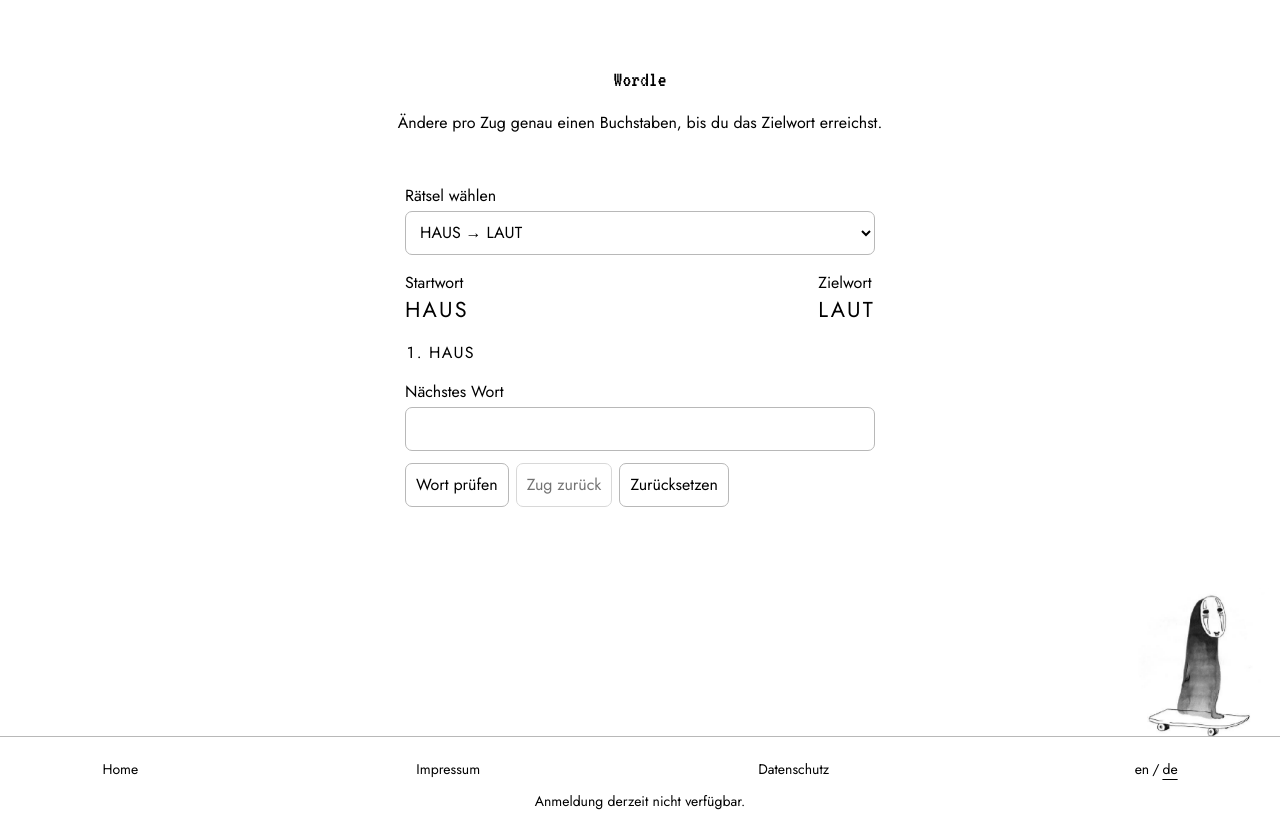
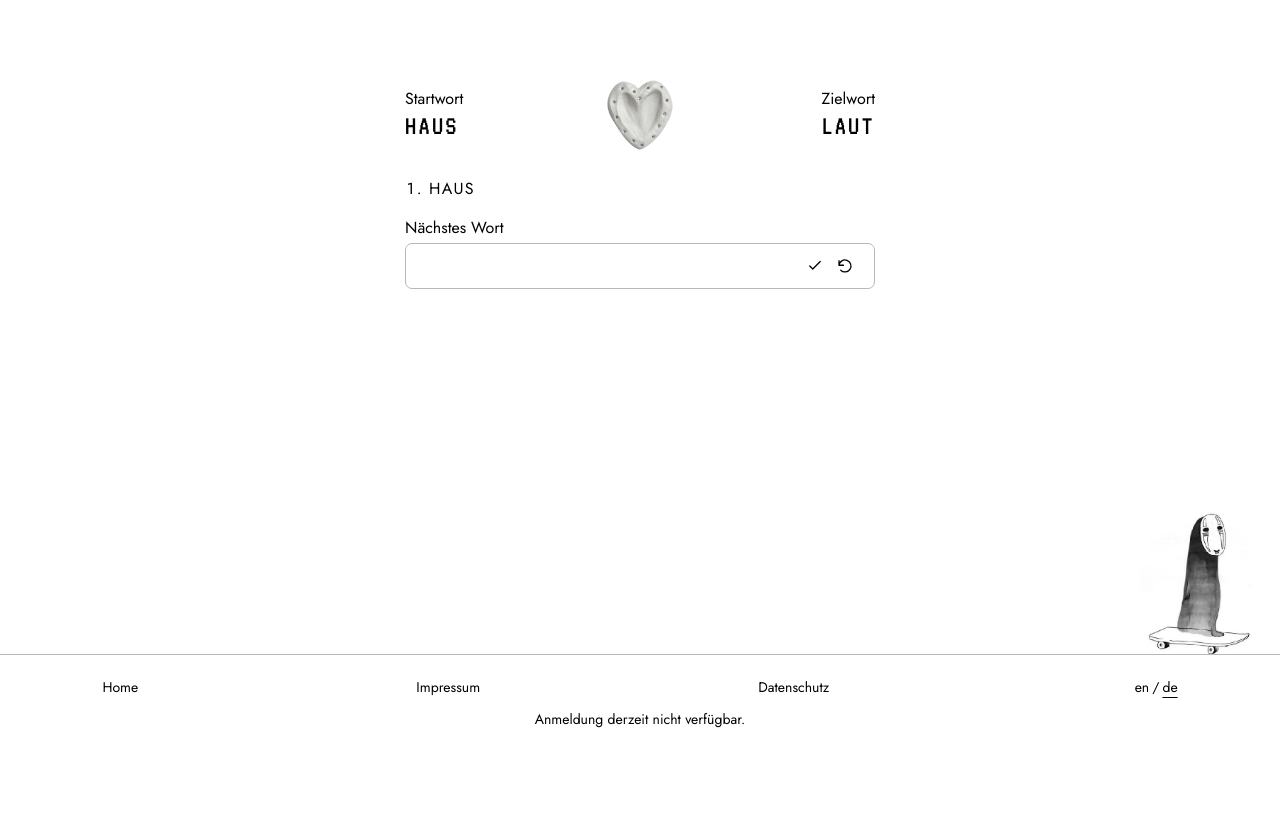
Before and after one commit to ashwite/brainly, a website: page pages/wordle.html in a window 1280 px wide. Shown: the part 61-882 px from the top of the page. After the commit the page ends 800 px from the top, so only its background shows below. Drawn offline with Linux system fonts and the light colour scheme; a web font is replaced by a local one.

Commit message:
Update game screens, instructions and project documentation

```diff
--- a/pages/wordle.html
+++ b/pages/wordle.html
@@ -6,7 +6,7 @@
   <meta name="description" content="Ändere pro Zug einen Buchstaben und erreiche das Zielwort.">
   <title>Wordle · brainly</title>
   <link rel="icon" href="../assets/miffy.png" type="image/png">
-  <!-- Ich lese Sprache und Farben beim Laden, damit die Seite direkt zu den Einstellungen aus Sudoku passt. -->
+  <!-- Gespeicherte Sprache und Hell-Dunkel-Modus vor dem Rendern anwenden. -->
   <meta name="theme-color" content="#fff">
   <script>
     const preferredTheme = matchMedia('(prefers-color-scheme: dark)').matches ? 'dark' : 'light';
@@ -19,27 +19,21 @@
     }
   </script>
   <!-- Im Stylesheet sammle ich gemeinsame Regeln und ergänze für jedes Spiel eigene Regeln. -->
-  <link rel="stylesheet" href="../styles/style.css?v=85">
-  <script src="../scripts/text.js?v=24" defer></script>
+  <link rel="stylesheet" href="../styles/style.css?v=107">
+  <script src="../scripts/text.js?v=29" defer></script>
   <script src="../scripts/site-shell.js?v=20" defer></script>
   <script src="../scripts/navigation.js?v=5" defer></script>
-  <script src="../scripts/wordle.js?v=7" defer></script>
+  <script src="../scripts/wordle.js?v=9" defer></script>
   <script src="../scripts/characters.js?v=10" defer></script>
   <script src="../scripts/levels.js?v=11" defer></script>
-  <script src="../scripts/app.js?v=13" defer></script>
+  <script src="../scripts/app.js?v=15" defer></script>
   <script src="../scripts/account.js?v=9" data-publishable-key="pk_test_d2FybS1wYW5kYS00MjY1LmNsZXJrLmFjY291bnRzLmRldiQ" defer></script>
 </head>
 <body class="word-ladder" data-game="wordle">
 
-  <!-- Wordle: Ich zeige Start, Ziel und die bisher gespielten Wörter. -->
+  <!-- Wordle zeigt Startwort, Zielwort und die bisher geprüften gültigen Wörter. -->
   <main>
-    <div class="intro">
-      <h1 data-text="ladderName">Wordle</h1>
-      <p data-text="ladderRules">Ändere pro Zug genau einen Buchstaben, bis du das Zielwort erreichst.</p>
-    </div>
-    <section class="ladder-game" aria-labelledby="ladder-puzzle-label">
-      <label id="ladder-puzzle-label" for="ladder-puzzle" data-text="ladderPuzzle">Rätsel wählen</label>
-      <select id="ladder-puzzle"></select>
+    <section class="ladder-game" data-label="ladderName" aria-label="Wordle">
       <dl class="ladder-words">
         <div><dt data-text="ladderStart">Startwort</dt><dd id="ladder-start"></dd></div>
         <div><dt data-text="ladderTarget">Zielwort</dt><dd id="ladder-target"></dd></div>
@@ -47,11 +41,20 @@
       <ol id="ladder-path" data-label="ladderPath"></ol>
       <form id="ladder-form">
         <label for="ladder-input" data-text="ladderNext">Nächstes Wort</label>
-        <input id="ladder-input" type="text" spellcheck="false" autocomplete="off" autocapitalize="characters" required>
-        <div class="ladder-actions">
-          <button id="ladder-submit" type="submit" data-text="ladderCheck">Wort prüfen</button>
-          <button id="ladder-undo" type="button" data-text="ladderUndo">Zug zurück</button>
-          <button id="ladder-reset" type="reset" data-text="reset">Zurücksetzen</button>
+        <div class="ladder-entry">
+          <input id="ladder-input" type="text" spellcheck="false" autocomplete="off" autocapitalize="characters" required>
+          <button id="ladder-submit" type="submit" data-label="ladderCheck" aria-label="Wort prüfen">
+            <svg viewBox="0 0 24 24" width="18" height="18" fill="none" stroke="currentColor"
+              stroke-width="1.7" stroke-linecap="round" stroke-linejoin="round" aria-hidden="true">
+              <path d="m5 12 4 4L19 6"/>
+            </svg>
+          </button>
+          <button id="ladder-reset" type="reset" data-label="reset" aria-label="Zurücksetzen">
+            <svg viewBox="0 0 24 24" width="18" height="18" fill="none" stroke="currentColor"
+              stroke-width="1.7" stroke-linecap="round" stroke-linejoin="round" aria-hidden="true">
+              <path d="M4 11a8 8 0 1 1 2.34 6.66M4 5v6h6"/>
+            </svg>
+          </button>
         </div>
       </form>
       <p id="ladder-status" role="status"></p>
--- a/scripts/home-help.js
+++ b/scripts/home-help.js
@@ -1,5 +1,6 @@
 (() => {
   const buttons = document.querySelectorAll('.home-info')
+  // Jede neu geöffnete Anleitung erhält einen eigenen Sieben-Sekunden-Timer.
   let closeTimer
 
   function showHelp(selected) {
--- a/scripts/text.js
+++ b/scripts/text.js
@@ -1,7 +1,6 @@
 // Hier sammle ich die Übersetzungen für Spiele, Navigation und Level-Bereich.
 // Ich lege Deutsch und Englisch nebeneinander ab. Derselbe Schlüssel steht für denselben Text.
 const uiText = {
-  headline: ["Denken statt scrollen.","Think instead of scrolling."],
   game: ["Sudoku-Spiel","Sudoku game"],
   board: ["Sudoku-Raster","Sudoku grid"],
   numbers: ["Zahlen eingeben","Enter numbers"],
@@ -38,14 +37,11 @@ const uiText = {
   catCharacter: ['Katze', 'Cat'],
   noCharacters: ['Die Charakterbilder sind noch nicht verfügbar.', 'Character images are unavailable.'],
   ladderName: ['Wordle', 'Wordle'],
-  ladderRules: ['Ändere pro Zug genau einen Buchstaben, bis du das Zielwort erreichst.', 'Change exactly one letter per move until you reach the target word.'],
-  ladderPuzzle: ['Rätsel wählen', 'Choose a puzzle'],
   ladderStart: ['Startwort', 'Start word'],
   ladderTarget: ['Zielwort', 'Target word'],
   ladderPath: ['Deine bisherigen Wörter', 'Your words so far'],
   ladderNext: ['Nächstes Wort', 'Next word'],
   ladderCheck: ['Wort prüfen', 'Check word'],
-  ladderUndo: ['Zug zurück', 'Undo move'],
   ladderLength: ['Das Wort muss dieselbe Länge haben.', 'The word must be the same length.'],
   ladderChange: ['Ändere genau einen Buchstaben an seiner Stelle.', 'Change exactly one letter in place.'],
   ladderUnknown: ['Dieses Wort steht nicht in der Wortliste.', 'This word is not in the word list.'],
@@ -60,7 +56,6 @@ const uiText = {
   clues: ['Fallakte', 'Case file'],
   rooms: ['Flurplan', 'Floor plan'],
   rules: ['Die vier Verdächtigen waren zur Tatzeit in vier verschiedenen Räumen. Nur die Person am Tatort war beim Opfer.', 'The four suspects were in four separate rooms at the time of the murder. Only the person at the crime scene was with the victim.'],
-  instructions: ['Für die Hinweise gilt die Reihenfolge A → B → C → D. „Direkt links“ bedeutet direkt davor. Ordne jedem Raum eine Person zu.', 'For the clues, the room order is A → B → C → D. “Immediately to the left” means directly before. Assign one person to each room.'],
   accusation: ['Wer hat die Tat begangen?', 'Who committed the murder?'],
   solve: ['Fall lösen', 'Solve case'],
   reset: ['Zurücksetzen', 'Reset'],
--- a/scripts/wordle.js
+++ b/scripts/wordle.js
@@ -172,14 +172,12 @@ function startWordLadder() {
     en: new Set('COLD CORD CARD WARD WARM WORD WORM GOLD BOLD HOLD SOLD TOLD FOLD HARD HARM HEAD HEAL TEAL TELL TALL TAIL HAIL HALL HEAR HEAT SEAL DEAL REAL CAT COT DOT DOG COG BAT RAT HAT HOT POT LOT LOG HARE CARE CURE PURE PORE CORE COMB COME DOME HOME HOPE ROPE RIPE PIPE PILE FILE FIRE FIRM FARM FORM FOAM TOLL HELL HILL FILL FULL BULL PULL POLL POLE PALE SALE MALE TALE TAME SAME GAME FAME LAME LIME LIKE LINE MINE NINE WINE WIDE RIDE SIDE SIRE TIRE TILE TIME DIME DINE FINE FIND FOND FOOD FOOL COOL COAL GOAL GOAT COAT BOAT BOLT BELT BELL BALL FALL FAIL FAIR HAIR PAIR PAIL NAIL MAIL MAIN RAIN PAIN PAWN DAWN DOWN TOWN TORN BORN CORN CORP CORK WORK WORN WARN BARN BARK DARK DART DARE DATE GATE LATE MATE RATE RACE PACE FACE FACT FATE FAKE CAKE MAKE BAKE TAKE TAPE TYPE TYRE SURE SAND SEND SENT BENT BEND BOND BAND BANG BANK SANK SINK SING RING KING WING WIND MIND PINE PINT PANT CANT CAST FAST LAST LOST LOFT SOFT SORT FORT FORK PORK PORT POST PAST PEST PETS SETS GETS JETS VETS VEST BEST REST TEST TEXT NEXT NEST NEWS NEAT BEAT SEAT MEAT SELL WELL WELD WILD MILD MILL'.split(' ')),
   }
 
-  const picker = document.querySelector('#ladder-puzzle')
   const start = document.querySelector('#ladder-start')
   const target = document.querySelector('#ladder-target')
   const path = document.querySelector('#ladder-path')
   const form = document.querySelector('#ladder-form')
   const input = document.querySelector('#ladder-input')
   const submit = document.querySelector('#ladder-submit')
-  const undo = document.querySelector('#ladder-undo')
   const status = document.querySelector('#ladder-status')
   const language = () => document.documentElement.lang === 'en' ? 'en' : 'de'
   const initial = (lang, puzzle = 0) => ({ puzzle, path: [puzzles[lang][puzzle][0]] })
@@ -196,7 +194,6 @@ function startWordLadder() {
   const state = () => progress[language()]
   let error = ''
   let nextPuzzleTimer
-  let pickerGroup
 
   // Ich vergleiche die Buchstaben an jeder Stelle. Tauschen oder Anhängen zählt nicht als ein Zug.
   function validateMove(previous, word, visited, lang) {
@@ -218,15 +215,6 @@ function startWordLadder() {
     const lang = language()
     const { puzzle, path: chain } = state()
     const [first, last] = puzzles[lang][puzzle]
-    const level = levelProgress.difficulty('wordle')
-    const group = `${lang}:${level}:${puzzle}`
-    if (pickerGroup !== group) {
-      picker.replaceChildren(...puzzles[lang].flatMap(([a, b, difficulty], index) =>
-        (difficulty === level || index === puzzle) ? [new Option(`${a} → ${b}`, String(index))] : []
-      ))
-      pickerGroup = group
-    }
-    picker.value = String(puzzle)
     start.textContent = first
     target.textContent = last
     path.replaceChildren(...chain.map(word => {
@@ -237,7 +225,6 @@ function startWordLadder() {
     const solved = chain.at(-1) === last
     input.disabled = submit.disabled = solved
     input.maxLength = first.length
-    undo.disabled = chain.length < 2
     document.title = `${translate('ladderName')} · brainly`
     showStatus(solved)
   }
@@ -252,7 +239,7 @@ function startWordLadder() {
     nextPuzzleTimer = undefined
   }
 
-  // Ich lasse die Erfolgsmeldung kurz stehen und öffne danach das nächste ungelöste Rätsel.
+  // Nach drei Sekunden folgt das nächste ungelöste Rätsel der aktuellen Stufe in derselben Sprache.
   function queueNextPuzzle() {
     const lang = language()
     const completed = state()
@@ -274,7 +261,6 @@ function startWordLadder() {
     render()
   }
 
-  picker.addEventListener('change', () => openPuzzle(Number(picker.value)))
   form.addEventListener('submit', event => {
     event.preventDefault()
     if (input.disabled) return
@@ -301,13 +287,6 @@ function startWordLadder() {
     error = ''
     showStatus(false)
   })
-  undo.addEventListener('click', () => {
-    stopNextPuzzle()
-    if (state().path.length > 1) state().path.pop()
-    clearInput()
-    render()
-    input.focus()
-  })
   form.addEventListener('reset', event => {
     event.preventDefault()
     stopNextPuzzle()
@@ -328,7 +307,7 @@ function startWordLadder() {
   })
   render()
 
-  // Ich speichere beide Sprachstände. Beim Laden prüfe ich jeden Schritt vor der Übernahme.
+  // Der Spielstand enthält beide Sprachversionen. Beim Wiederherstellen prüfe ich jeden gespeicherten Zug.
   return {
     translate,
     saveKey: 'wordLadderSave',
--- a/styles/style.css
+++ b/styles/style.css
@@ -29,7 +29,7 @@ button, a { -webkit-tap-highlight-color: transparent; }
 /* Wenn ich mit der Tastatur unterwegs bin, zeigt der Rahmen, welches Element gerade den Fokus hat. */
 button:focus-visible, a:focus-visible { outline: 2px solid var(--ink); outline-offset: 3px; }
 
-/* Ich gestalte die gemeinsame Kopfzeile mit Logo, Spielname und Menü. */
+/* Gemeinsame Kopfzeile mit Logo und Hell-Dunkel-Schalter. */
 header {
   position: relative;
   z-index: 50;
@@ -97,7 +97,7 @@ h1 { margin: 12px 0 4px; font-size: 22px; line-height: 1.35; font-weight: 400; }
   h1 { font-size: 20px; margin: 8px 0 0; }
 }
 
-/* Ich animiere Kopfzeile und Titel. */
+/* Kopfzeile und Einleitungsblöcke erscheinen mit einer kurzen Animation. */
 @media (prefers-reduced-motion: no-preference) {
   header { animation: header-arrive .25s ease-out both; }
   .intro { animation: content-arrive .3s cubic-bezier(.2,.7,.3,1) both; }
@@ -245,14 +245,19 @@ html:lang(en) .help-de { display: none; }
 
 .mudoku .case-layout {
   display: grid;
-  grid-template-columns: minmax(0, 1fr);
-  gap: 14px;
+  grid-template-columns: clamp(44px, 16vw, 152px) minmax(0, 1fr);
+  gap: 14px clamp(12px, 5vw, 48px);
   width: 100%;
   align-items: start;
 }
-
-@media (min-width: 701px) {
-  .mudoku .case-layout { grid-template-columns: minmax(0, 2fr) minmax(0, 3fr); }
+.mudoku .case-layout > section { grid-column: 1 / -1; }
+.mudoku .floor-plan-art {
+  align-self: center;
+  aspect-ratio: 7 / 10;
+  background: url('../assets/mudoku-flurplan.png?v=2') 54% 44% / 185% auto no-repeat;
+}
+html[data-theme="dark"] .mudoku .floor-plan-art {
+  filter: invert(1);
 }
 
 /* Ich rahme Fallakte, Flurplan und Auflösung mit denselben Theme-Farben ein. */
@@ -263,9 +268,10 @@ html:lang(en) .help-de { display: none; }
 .mudoku .panel li + li { margin-top: 8px; }
 .mudoku .panel label { display: block; margin-bottom: 4px; }
 
-/* Der Flurplan zeigt die vier Räume in einer Reihe. */
+/* Die vier Raumquadrate zeigen Buchstabe und gewählte Person. Das Auswahlfeld bedeckt das ganze Quadrat. */
 .mudoku #rooms {
   display: grid;
+  width: min(92%, 218px);
   grid-template-columns: repeat(4, minmax(0, 1fr));
   gap: clamp(4px, 1vw, 8px);
   padding: 4px;
@@ -331,28 +337,49 @@ html:lang(en) .help-de { display: none; }
 }
 
 .word-ladder .ladder-game label { display: block; margin-bottom: 4px; }
-.word-ladder .ladder-game input,
-.word-ladder .ladder-game select,
-.word-ladder .ladder-actions button {
+.word-ladder .ladder-entry input {
+  width: 100%;
   min-height: 44px;
   padding: 6px 10px;
+  border: 0;
+  outline: none;
+  background: transparent;
+  color: var(--ink);
+  font: inherit;
+  text-transform: uppercase;
+}
+.word-ladder .ladder-entry input[aria-invalid="true"] { text-decoration: underline wavy; }
+.word-ladder .ladder-words {
+  display: grid;
+  grid-template-columns: minmax(0, 1fr) auto minmax(0, 1fr);
+  align-items: center;
+  gap: 12px;
+}
+.word-ladder .ladder-words::before {
+  content: '';
+  grid-area: 1 / 2;
+  width: clamp(54px, 16vw, 92px);
+  aspect-ratio: 1;
+  background: url('../assets/wordle-heart.png') center / contain no-repeat;
+}
+.word-ladder .ladder-words > :first-child { grid-area: 1 / 1; }
+.word-ladder .ladder-words > :last-child { grid-area: 1 / 3; text-align: end; }
+.word-ladder .ladder-words dd { margin: 0; font: 400 1.75rem/1.15 'VT323', monospace; letter-spacing: .08em; }
+.word-ladder #ladder-path { padding-inline-start: 1.5rem; letter-spacing: .08em; }
+.word-ladder .ladder-entry {
+  display: grid;
+  grid-template-columns: minmax(0, 1fr) auto auto;
+  align-items: center;
   border: 1px solid var(--line);
   border-radius: 7px;
   background: var(--bg);
-  color: var(--ink);
-  font: inherit;
 }
-.word-ladder .ladder-game input,
-.word-ladder .ladder-game select { width: 100%; }
-.word-ladder .ladder-game input { text-transform: uppercase; }
-.word-ladder .ladder-game input[aria-invalid="true"] { border-color: var(--ink); text-decoration: underline wavy; }
-.word-ladder .ladder-game input:focus-visible,
-.word-ladder .ladder-game select:focus-visible { outline: 2px solid var(--ink); outline-offset: 3px; }
-.word-ladder .ladder-words { display: flex; justify-content: space-between; gap: 12px; }
-.word-ladder .ladder-words dd { margin: 0; font-size: 1.35rem; letter-spacing: .1em; }
-.word-ladder #ladder-path { padding-inline-start: 1.5rem; letter-spacing: .08em; }
-.word-ladder .ladder-actions { display: flex; flex-wrap: wrap; gap: 7px; margin-top: 12px; }
-.word-ladder .ladder-actions button:disabled { opacity: .55; cursor: default; }
+.word-ladder .ladder-entry:has(input:focus-visible) { outline: 2px solid var(--ink); outline-offset: 3px; }
+.word-ladder .ladder-entry:has(input[aria-invalid="true"]) { border-color: var(--ink); }
+.word-ladder .ladder-entry button { display: grid; place-items: center; width: 44px; min-height: 44px; padding: 0; border: 0; background: transparent; }
+.word-ladder #ladder-submit { justify-items: end; padding-inline-end: 6px; }
+.word-ladder #ladder-reset { justify-items: start; padding-inline-start: 6px; }
+.word-ladder .ladder-entry button:disabled { opacity: .55; cursor: default; }
 
 .home-level { display: grid; grid-template-columns: minmax(0, 1fr) minmax(0, 1fr); align-items: stretch; gap: 24px; width: 100%; font-family: 'VT323', monospace; font-size: 20px; }
 
@@ -528,7 +555,7 @@ html:lang(en) .help-de { display: none; }
   }
 }
 
-/* Die hellen Linien der Vorlage lassen die Theme-Farbe durch. */
+/* Spinnennetz und Ketten bleiben auf allen Seiten im Dunkelmodus oben links fixiert. */
 .home-page, html[data-theme="dark"] body { isolation: isolate; }
 
 html[data-theme="dark"] body::before,
```
Also changed, not shown: pages/datenschutz.html (+6 -7 lines), pages/home.html (+7 -7 lines), pages/mudoku.html (+7 -11 lines), pages/sudoku.html (+5 -9 lines), scripts/account.js (+3 -4 lines), scripts/app.js (+3 -5 lines), README.md, assets/mudoku-flurplan.png (added), assets/wordle-heart.png (added), scripts/cases.js.
